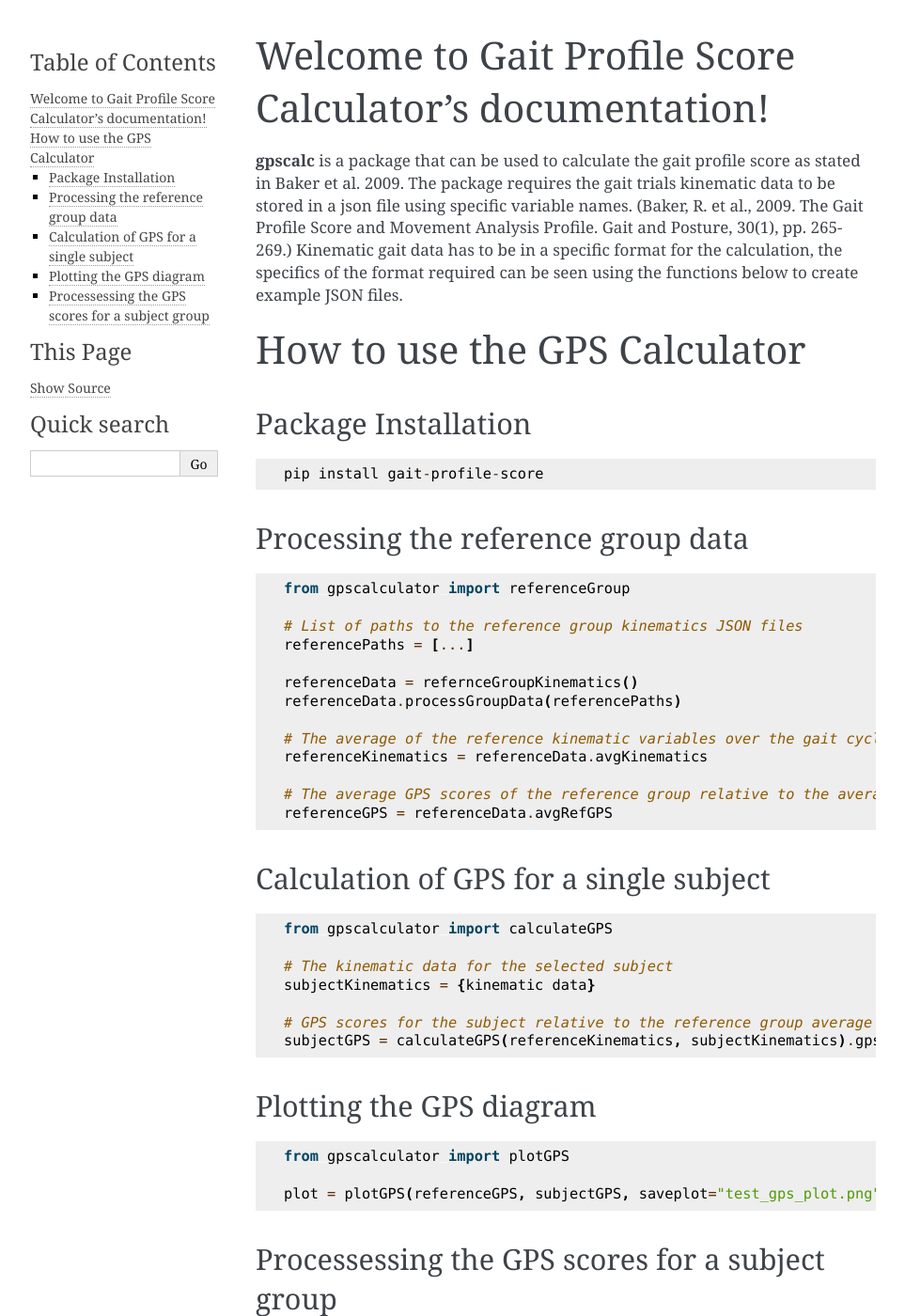
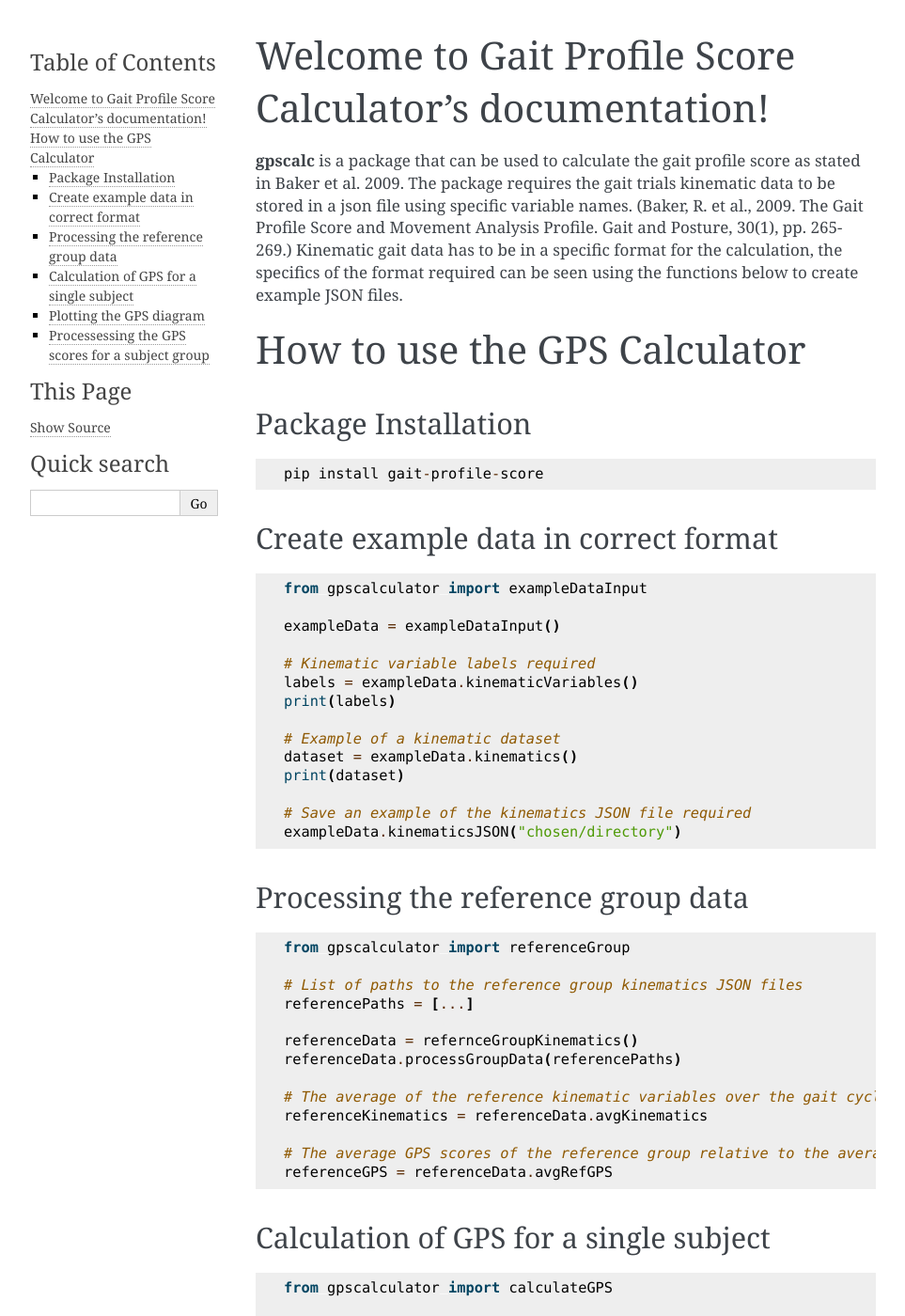
Before and after one commit to M-JEFFRYES/gpscalc, a Sphinx documentation site: the page built from docs/source/README.rst, in a window 1280 px wide and 1400 px high. Shown: the whole window at 94% size, without its empty margins (148-1111 px from the left). Built offline with Sphinx 7.4.7, drawn with Linux system fonts in a browser that asks for light colours.

```diff
--- a/docs/source/README.rst
+++ b/docs/source/README.rst
@@ -18,6 +18,26 @@ Package Installation
 ::
 
     pip install gait-profile-score
+
+Create example data in correct format
+---------------------------------------
+
+::
+
+    from gpscalculator import exampleDataInput
+
+    exampleData = exampleDataInput()
+
+    # Kinematic variable labels required
+    labels = exampleData.kinematicVariables()
+    print(labels)
+
+    # Example of a kinematic dataset
+    dataset = exampleData.kinematics()
+    print(dataset)
+
+    # Save an example of the kinematics JSON file required
+    exampleData.kinematicsJSON("chosen/directory")
 
 Processing the reference group data
 -----------------------------------
--- a/setup.py
+++ b/setup.py
@@ -9,7 +9,7 @@ def my_test_suite():
 with open('requirements.txt') as f:
     requirements = f.read().splitlines()
 
-with open('README.md') as f:
+with open('README.rst') as f:
     readme = f.read()
 
 setup(
@@ -17,7 +17,7 @@ setup(
     author='Michael Jeffryes',
     author_email='mike.jeffryes@hotmail.com',
     url='',
-    version='0.0.5',
+    version='1.0.0',
     description='Calculates Gait Profile Score',
     #packages=['gpscalc'],
     py_modules=["gpscalculator",],
```
Also changed, not shown: README.rst (+20 -0 lines), requirements.txt (+4 -3 lines), 1 other file.
